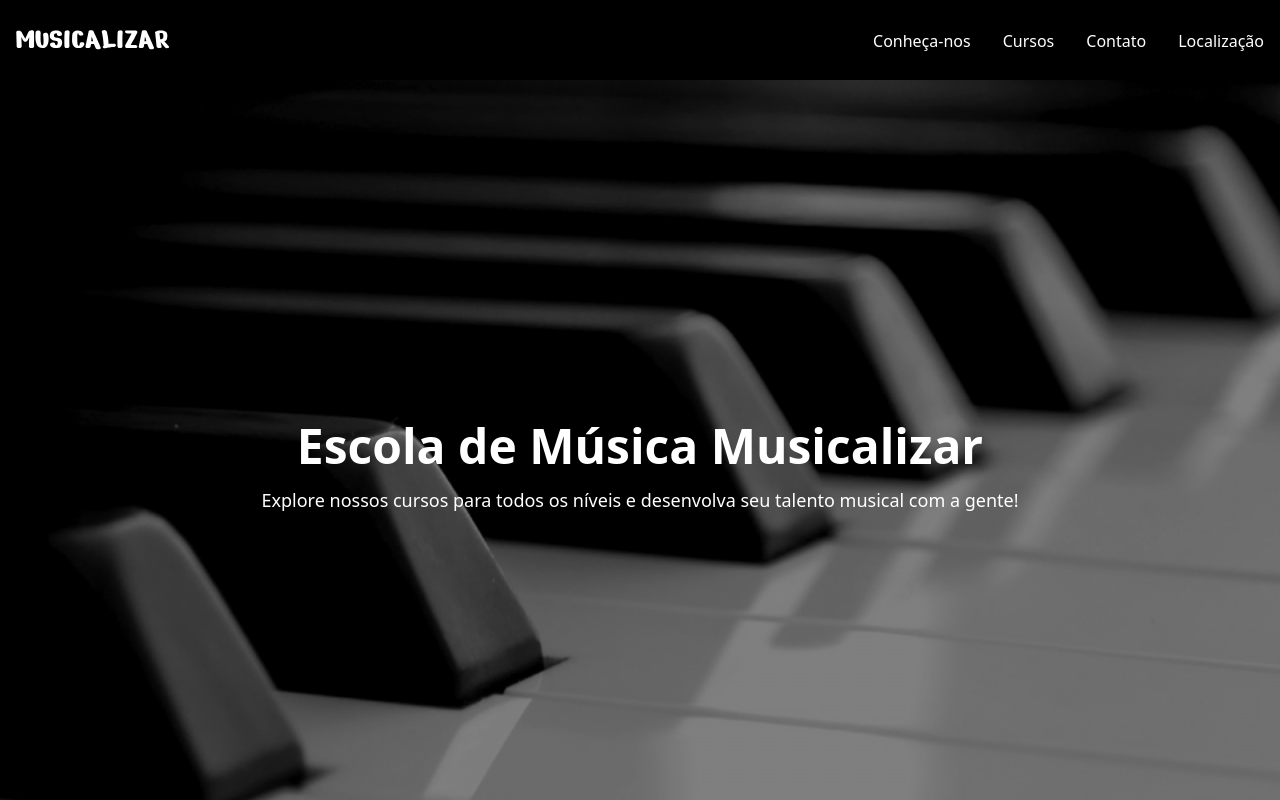
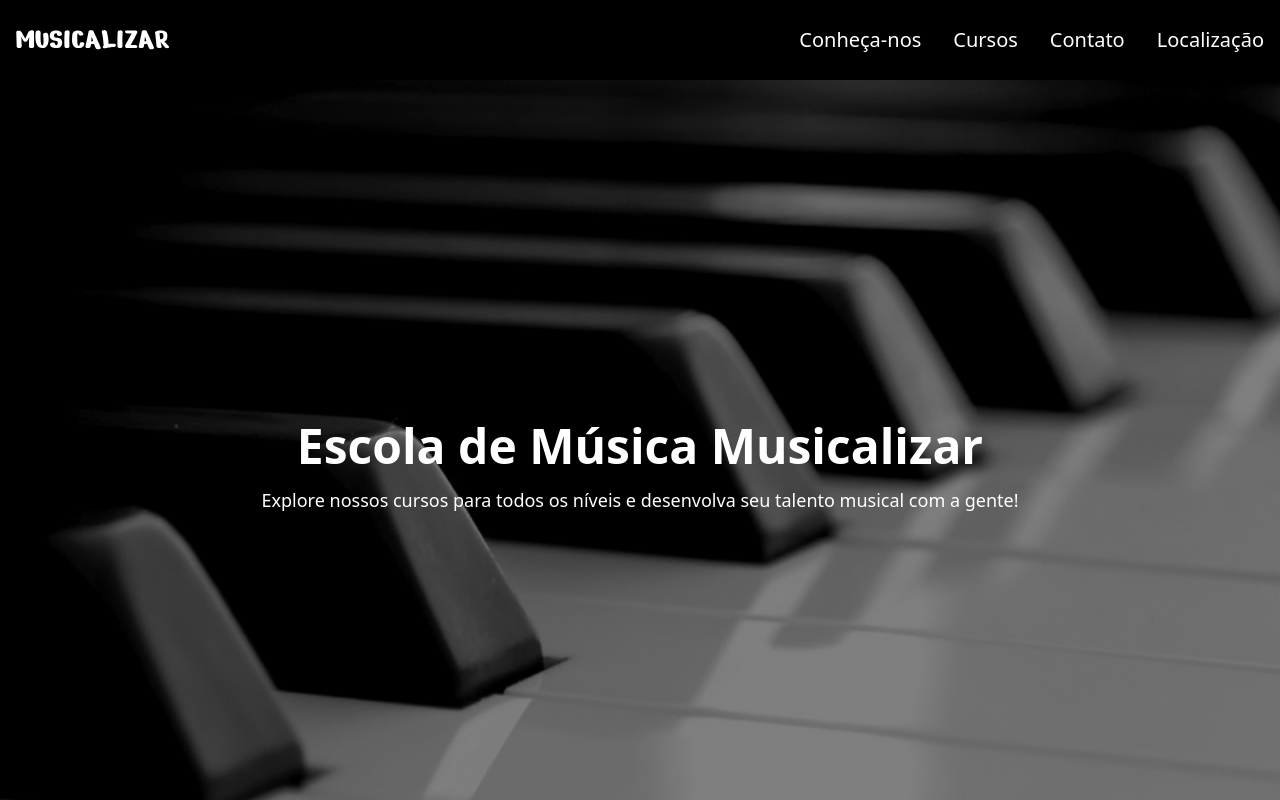
Before and after one commit to AnaLara714/musicalizar, a React (Vite) app in the folder frontend/: page / in a window 1280 px wide. Shown: the top 800 px of the page. Built offline with nearby package versions, Linux system fonts and the light colour scheme; no server answers.

Commit message:
feat: aumentar o tamanho do texto do título das seções do home

```diff
--- a/frontend/src/components/Header.jsx
+++ b/frontend/src/components/Header.jsx
@@ -32,7 +32,7 @@ export default function Header() {
             <li>
               <button
                 onClick={() => handleNavigation("about-us")}
-                className="hover:text-stone-500 text-[16px]"
+                className="hover:text-stone-500 text-[20px]"
               >
                 Conheça-nos
               </button>
@@ -40,7 +40,7 @@ export default function Header() {
             <li>
               <button
                 onClick={() => handleNavigation("courses")}
-                className="hover:text-stone-500 text-[16px]"
+                className="hover:text-stone-500 text-[20px]"
               >
                 Cursos
               </button>
@@ -48,7 +48,7 @@ export default function Header() {
             <li>
               <button
                 onClick={() => handleNavigation("contact")}
-                className="hover:text-stone-500 text-[16px]"
+                className="hover:text-stone-500 text-[20px]"
               >
                 Contato
               </button>
@@ -57,7 +57,7 @@ export default function Header() {
               <a
                 href="https://www.google.com.br/maps/?hl=pt-PT"
                 target="_blank"
-                className="hover:text-stone-500 text-[16px]"
+                className="hover:text-stone-500 text-[20px]"
               >
                 Localização
               </a>
```
